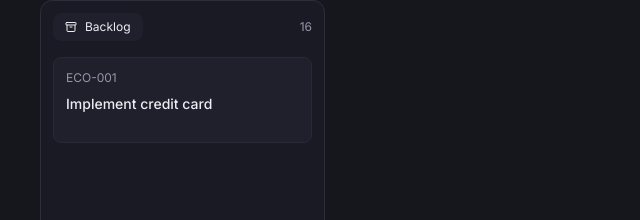
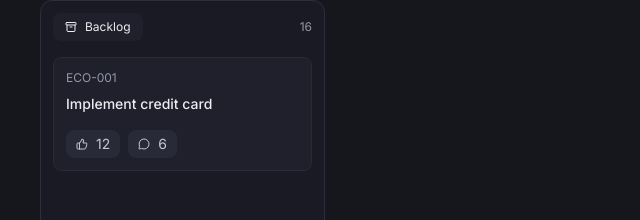
Before and after one commit to jotadagostin/boardApp, a Next.js app in the folder board/: page / in a window 1280 px wide. Shown: the part 72-292 px from the top of the page, without its empty margins (0-640 px from the left). Built offline with nearby package versions, Linux system fonts and the light colour scheme.

Commit message:
setting new component

```diff
--- a/board/src/app/page.tsx
+++ b/board/src/app/page.tsx
@@ -1,6 +1,7 @@
-import { ArchiveIcon } from "lucide-react";
+import { ArchiveIcon, MessageCircleIcon, ThumbsUpIcon } from "lucide-react";
 import { Section } from "../components/section";
 import { Card } from "../components/card";
+import { Button } from "../components/button";
 
 export default function Home() {
   return (
@@ -23,7 +24,17 @@ export default function Home() {
                 <Card.Number>ECO-001</Card.Number>
                 <Card.Title>Implement credit card</Card.Title>
               </Card.Header>
-              <Card.Footer></Card.Footer>
+              <Card.Footer>
+                <Button>
+                  <ThumbsUpIcon className="size-3" />
+                  <span className="text-sm">12</span>
+                </Button>
+
+                <Button>
+                  <MessageCircleIcon className="size-3" />
+                  <span className="text-sm">6</span>
+                </Button>
+              </Card.Footer>
             </Card.Root>
           </Section.Content>
         </Section.Root>
--- /dev/null
+++ b/board/src/components/button.tsx
@@ -0,0 +1,19 @@
+import type { ComponentProps } from "react";
+import { twMerge } from "tailwind-merge";
+
+export type ButtonProps = ComponentProps<"button">;
+
+export function Button({ className, type = "button", ...props }: ButtonProps) {
+  return (
+    <button
+      type={type}
+      className={twMerge(
+        "text-navy-100 flex items-center gap-2 rounded-lg px-2.5 py-1 bg-navy-600 cursor-pointer",
+        "hover:bg-navy-500 transition-colors duration-150",
+        "outline-none focus-visible:ring-2 focus-visible:ring-navy-400 focus-visible:ring-offset-2 focus-visible:ring-offset-navy-950",
+        className,
+      )}
+      {...props}
+    />
+  );
+}
--- a/board/src/components/card.tsx
+++ b/board/src/components/card.tsx
@@ -10,6 +10,8 @@ function CardRoot({ className, ...props }: CardRootProps) {
       href="/"
       className={twMerge(
         "bg-navy-700 border-[0.5px] border-navy-600 p-3 space-y-4 rounded-lg block",
+        "hover:bg-navy-600/50 hover:border-navy-500 transition-colors duration-150",
+        "outline-none focus-visible:ring-2 focus-visible:ring-navy-400 focus-visible:ring-offset-2 focus-visible:ring-offset-navy-950",
         className,
       )}
       {...props}
```
